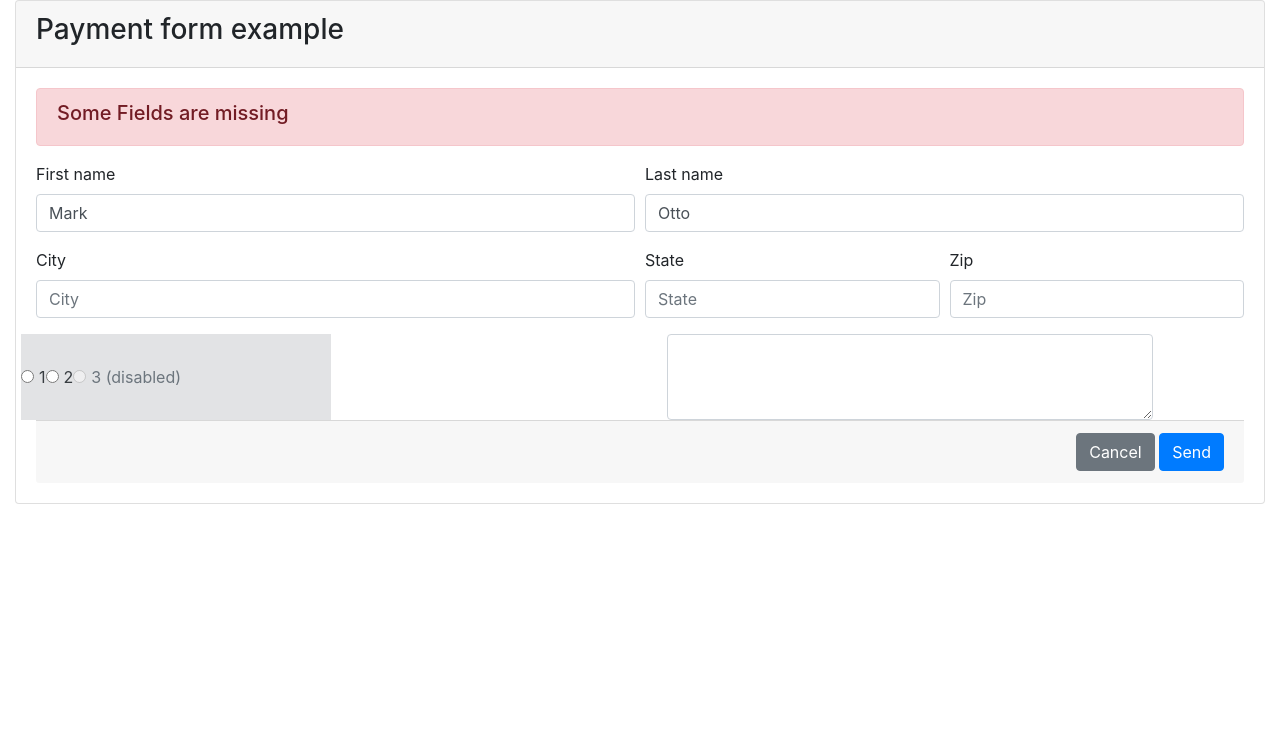
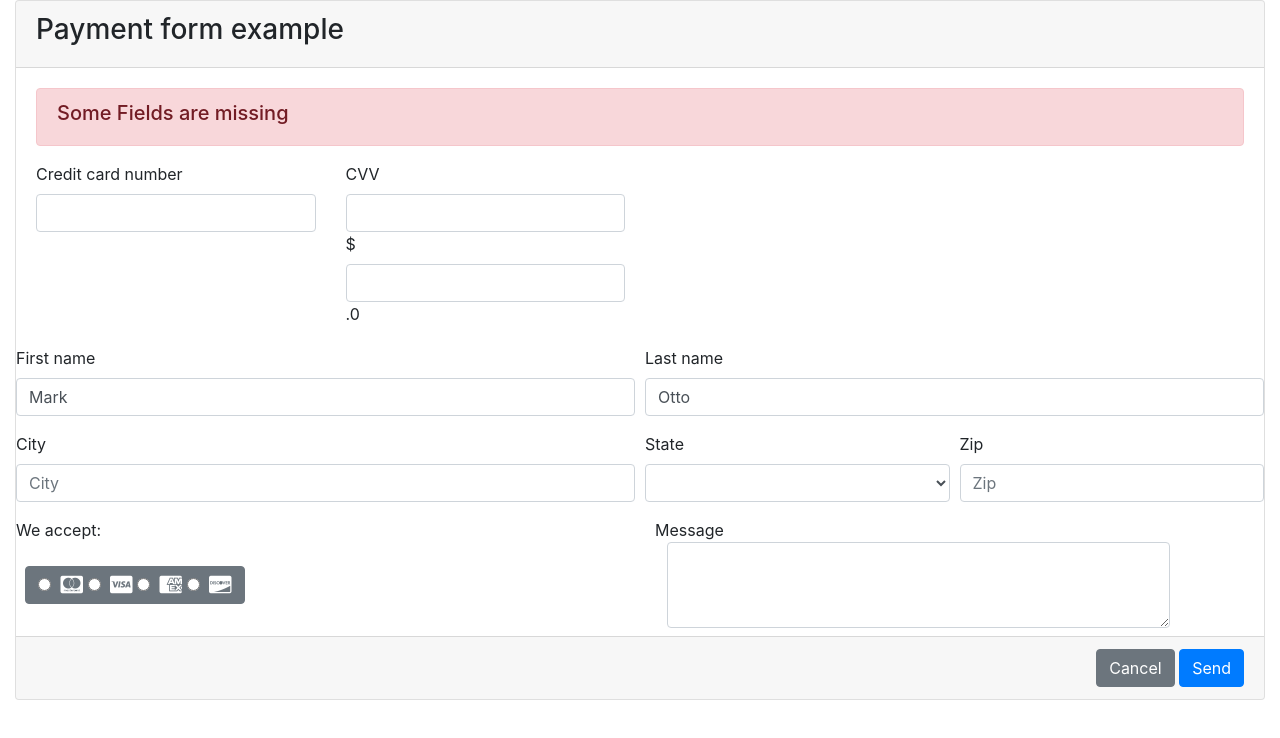
Before and after one commit to 4GeeksAcademy/Arcarius41-forms-project-ScottBowman, a plain HTML site: page index.html in a window 1280 px wide. Drawn offline with nearby package versions, Linux system fonts and the light colour scheme.

Commit message:
need to get amount to line up on the same row

```diff
--- a/index.html
+++ b/index.html
@@ -1,37 +1,68 @@
 <!doctype html>
 <html lang="en">
+
 <head>
   <!-- Required meta tags -->
   <meta charset="utf-8">
   <meta name="viewport" content="width=device-width, initial-scale=1, shrink-to-fit=no">
 
   <!-- Bootstrap CSS -->
-    <link rel="stylesheet" href="https://cdn.jsdelivr.net/npm/bootstrap@4.0.0/dist/css/bootstrap.min.css" integrity="sha384-Gn5384xqQ1aoWXA+058RXPxPg6fy4IWvTNh0E263XmFcJlSAwiGgFAW/dAiS6JXm" crossorigin="anonymous">
-
+  <link rel="stylesheet" href="https://cdn.jsdelivr.net/npm/bootstrap@4.0.0/dist/css/bootstrap.min.css"
+    integrity="sha384-Gn5384xqQ1aoWXA+058RXPxPg6fy4IWvTNh0E263XmFcJlSAwiGgFAW/dAiS6JXm" crossorigin="anonymous">
+  <link rel="stylesheet" href="https://use.fontawesome.com/releases/v5.15.3/css/all.css"
+    integrity="sha384-SZXxX4whJ79/gErwcOYf+zWLeJdY/qpuqC4cAa9rOGUstPomtqpuNWT9wdPEn2fk" crossorigin="anonymous">
+    <link rel="stylesheet" href="mystyle.css">
+  <script src="https://kit.fontawesome.com/05fa1878ea.js" crossorigin="anonymous"></script>
   <title>Hello, world!</title>
 </head>
+
 <body>
   <div class="container-fluid">
     <div class="card">
       <div class="card-header">
-         <h3> <bold>Payment form example</bold></h3>
+        <h3>
+          <bold>Payment form example</bold>
+        </h3>
       </div>
       <div class="card-body">
         <div class="alert alert-danger" role="alert">
           <h5 class="alert-heading">Some Fields are missing</h5>
         </div>
+        <div class="row">
+          <div class="col-3">
+            <div class="form-outline">
+              <label class="form-label" for="formCardNumber">Credit card number</label>
+              <input type="text" id="formCardNumber" class="form-control" />
+
+            </div>
+          </div>
+          <div class="col-3">
+            <div class="form-outline">
+              <label class="form-label" for="formCVV">CVV</label>
+              <input type="text" id="formCVV" class="form-control" />
+            </div>
+              <div class="form-outline">
+                <label class="input-group-addon">$</label>
+                <input type="text" class="form-control">
+                <span class="input-group-addon">.0</span>
+            </div>
+            </div>
+          </div>
+        </div>
         <form class="needs-validation" novalidate>
           <div class="form-row">
             <div class="col-md-6 mb-3">
               <label for="validationCustom01">First name</label>
-                <input type="text" class="form-control" id="validationCustom01" placeholder="First name" value="Mark" required>
+              <input type="text" class="form-control" id="validationCustom01" placeholder="First name" value="Mark"
+                required>
               <div class="valid-feedback">
                 Looks good!
               </div>
             </div>
             <div class="col-md-6 mb-3">
               <label for="validationCustom02">Last name</label>
-                <input type="text" class="form-control" id="validationCustom02" placeholder="Last name" value="Otto" required>
+              <input type="text" class="form-control" id="validationCustom02" placeholder="Last name" value="Otto"
+                required>
               <div class="valid-feedback">
                 Looks good!
               </div>
@@ -47,11 +78,61 @@
               </div>
             </div>
             <div class="col-md-3 mb-3">
-                <label for="validationCustom04">State</label>
-                <input type="text" class="form-control" id="validationCustom04" placeholder="State" required>
-                <div class="invalid-feedback">
-                  Please provide a valid state.
-                </div>
+              <label for="validationCustom03">State</label>
+              <select class="form-control" id="validationCustom03" placeholder="City" required>
+                <option value="AL"></option>
+                <option value="AL">Alabama</option>
+                <option value="AK">Alaska</option>
+                <option value="AZ">Arizona</option>
+                <option value="AR">Arkansas</option>
+                <option value="CA">California</option>
+                <option value="CO">Colorado</option>
+                <option value="CT">Connecticut</option>
+                <option value="DE">Delaware</option>
+                <option value="DC">District Of Columbia</option>
+                <option value="FL">Florida</option>
+                <option value="GA">Georgia</option>
+                <option value="HI">Hawaii</option>
+                <option value="ID">Idaho</option>
+                <option value="IL">Illinois</option>
+                <option value="IN">Indiana</option>
+                <option value="IA">Iowa</option>
+                <option value="KS">Kansas</option>
+                <option value="KY">Kentucky</option>
+                <option value="LA">Louisiana</option>
+                <option value="ME">Maine</option>
+                <option value="MD">Maryland</option>
+                <option value="MA">Massachusetts</option>
+                <option value="MI">Michigan</option>
+                <option value="MN">Minnesota</option>
+                <option value="MS">Mississippi</option>
+                <option value="MO">Missouri</option>
+                <option value="MT">Montana</option>
+                <option value="NE">Nebraska</option>
+                <option value="NV">Nevada</option>
+                <option value="NH">New Hampshire</option>
+                <option value="NJ">New Jersey</option>
+                <option value="NM">New Mexico</option>
+                <option value="NY">New York</option>
+                <option value="NC">North Carolina</option>
+                <option value="ND">North Dakota</option>
+                <option value="OH">Ohio</option>
+                <option value="OK">Oklahoma</option>
+                <option value="OR">Oregon</option>
+                <option value="PA">Pennsylvania</option>
+                <option value="RI">Rhode Island</option>
+                <option value="SC">South Carolina</option>
+                <option value="SD">South Dakota</option>
+                <option value="TN">Tennessee</option>
+                <option value="TX">Texas</option>
+                <option value="UT">Utah</option>
+                <option value="VT">Vermont</option>
+                <option value="VA">Virginia</option>
+                <option value="WA">Washington</option>
+                <option value="WV">West Virginia</option>
+                <option value="WI">Wisconsin</option>
+                <option value="WY">Wyoming</option>
+              </select>
             </div>
             <div class="col-md-3 mb-3">
               <label for="validationCustom05">Zip</label>
@@ -62,17 +143,21 @@
             </div>
           </div>
         </form>
+        <div class="row">
+          <div class="col-6">We accept:</div>
+          <div class="col-6">Message</div>
+        </div>
 
         <script>
           // Example starter JavaScript for disabling form submissions if there are invalid fields
-          (function() {
+          (function () {
             'use strict';
-            window.addEventListener('load', function() {
+            window.addEventListener('load', function () {
               // Fetch all the forms we want to apply custom Bootstrap validation styles to
               var forms = document.getElementsByClassName('needs-validation');
               // Loop over them and prevent submission
-              var validation = Array.prototype.filter.call(forms, function(form) {
-                form.addEventListener('submit', function(event) {
+              var validation = Array.prototype.filter.call(forms, function (form) {
+                form.addEventListener('submit', function (event) {
                   if (form.checkValidity() === false) {
                     event.preventDefault();
                     event.stopPropagation();
@@ -84,22 +169,25 @@
           })();
         </script>
         <div class="row">
-    <div class="alert-secondary col-md-3 form-check-inline">
+          <div class="col-3 form-check-inline">
+            <div class="btn-secondary ml-4 btn btn-secondary">
               <input class="form-check-input" type="radio" name="inlineRadioOptions" id="inlineRadio1" value="option1">
-      <label class="form-check-label" for="inlineRadio1">1</label>
+              <label class="form-check-label" for="inlineRadio1"><i class="fa-brands fa-cc-mastercard fa-lg"></i></label>
               <input class="form-check-input" type="radio" name="inlineRadioOptions" id="inlineRadio2" value="option2">
-      <label class="form-check-label" for="inlineRadio2">2</label>
-      <input class="form-check-input" type="radio" name="inlineRadioOptions" id="inlineRadio3" value="option3" disabled>
-      <label class="form-check-label" for="inlineRadio3">3 (disabled)</label>
+              <label class="form-check-label" for="inlineRadio2"><i class="fa-brands fa-cc-visa fa-lg"></i></label>
+              <input class="form-check-input" type="radio" name="inlineRadioOptions" id="inlineRadio3" value="option3">
+              <label class="form-check-label" for="inlineRadio3"><i class="fa-brands fa-cc-amex fa-lg"></i></label>
+              <input class="form-check-input" type="radio" name="inlineRadioOptions" id="inlineRadio1" value="option4">
+              <label class="form-check-label" for="inlineRadio3"><i class="fa-brands fa-cc-discover fa-lg"></i></label>
             </div>
-    <div class="col-md-3"></div>
-    <div class="col-md-5 ">
-
+          </div>
+          <div class="col-3"></div>
+          <div class="col-5 ml-8">
             <textarea class="form-control" id="exampleFormControlTextarea1" rows="3"></textarea>
           </div>
         </div>
 
-        <div class="card-footer text-muted text-right">
+        <div class="card-footer text-muted text-right mt-2">
           <button type="button" class="btn btn-secondary">Cancel</button>
           <button type="button" class="btn btn-primary">Send</button>
         </div>
@@ -109,8 +197,15 @@
 
     <!-- Optional JavaScript -->
     <!-- jQuery first, then Popper.js, then Bootstrap JS -->
-    <script src="https://code.jquery.com/jquery-3.2.1.slim.min.js" integrity="sha384-KJ3o2DKtIkvYIK3UENzmM7KCkRr/rE9/Qpg6aAZGJwFDMVNA/GpGFF93hXpG5KkN" crossorigin="anonymous"></script>
-    <script src="https://cdn.jsdelivr.net/npm/popper.js@1.12.9/dist/umd/popper.min.js" integrity="sha384-ApNbgh9B+Y1QKtv3Rn7W3mgPxhU9K/ScQsAP7hUibX39j7fakFPskvXusvfa0b4Q" crossorigin="anonymous"></script>
-    <script src="https://cdn.jsdelivr.net/npm/bootstrap@4.0.0/dist/js/bootstrap.min.js" integrity="sha384-JZR6Spejh4U02d8jOt6vLEHfe/JQGiRRSQQxSfFWpi1MquVdAyjUar5+76PVCmYl" crossorigin="anonymous"></script>
+    <script src="https://code.jquery.com/jquery-3.2.1.slim.min.js"
+      integrity="sha384-KJ3o2DKtIkvYIK3UENzmM7KCkRr/rE9/Qpg6aAZGJwFDMVNA/GpGFF93hXpG5KkN"
+      crossorigin="anonymous"></script>
+    <script src="https://cdn.jsdelivr.net/npm/popper.js@1.12.9/dist/umd/popper.min.js"
+      integrity="sha384-ApNbgh9B+Y1QKtv3Rn7W3mgPxhU9K/ScQsAP7hUibX39j7fakFPskvXusvfa0b4Q"
+      crossorigin="anonymous"></script>
+    <script src="https://cdn.jsdelivr.net/npm/bootstrap@4.0.0/dist/js/bootstrap.min.js"
+      integrity="sha384-JZR6Spejh4U02d8jOt6vLEHfe/JQGiRRSQQxSfFWpi1MquVdAyjUar5+76PVCmYl"
+      crossorigin="anonymous"></script>
 </body>
+
 </html>
```
Also changed, not shown: mystyle.css (added, +10 -0 lines). Lines whose indentation alone changed are shown as unchanged.
